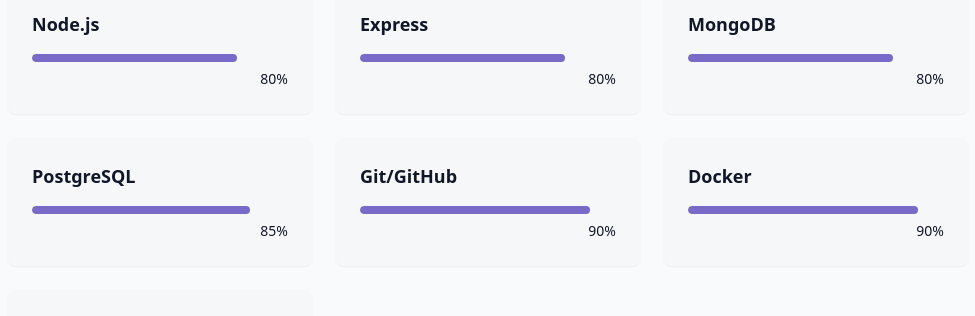
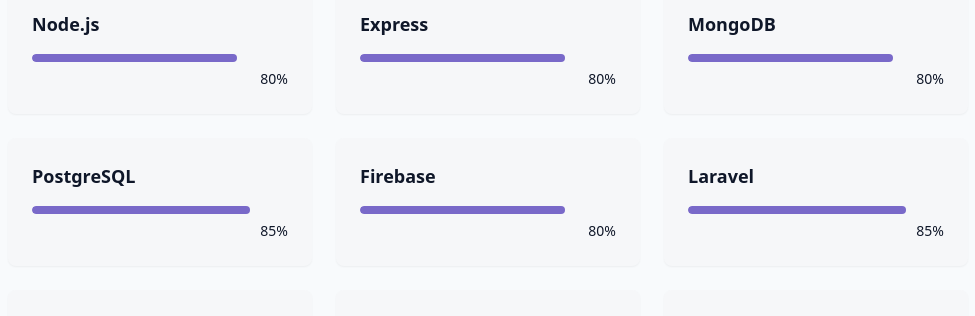
Before and after one commit to Tsedniya/Portfolio-Tsedniya, a React (Vite) app: page / in a window 1280 px wide. Shown: the part 2000-2316 px from the top of the page, without its empty margins (152-1127 px from the left). Built offline with nearby package versions, Linux system fonts and the light colour scheme.

Commit message:
frontend:project

```diff
--- a/src/components/SkillSection.jsx
+++ b/src/components/SkillSection.jsx
@@ -15,6 +15,8 @@
   { name: "Express", level: 80, category: "backend" },
   { name: "MongoDB", level: 80, category: "backend" },
   { name: "PostgreSQL", level: 85, category: "backend" },
+  { name: "Firebase", level: 80, category: "backend" },
+  { name: "Laravel", level: 85, category: "backend" },
 
 
   // Tools
```
